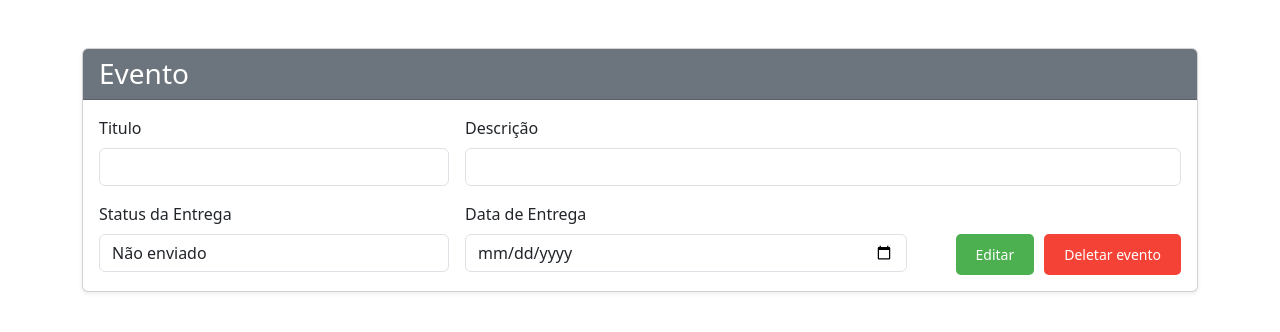
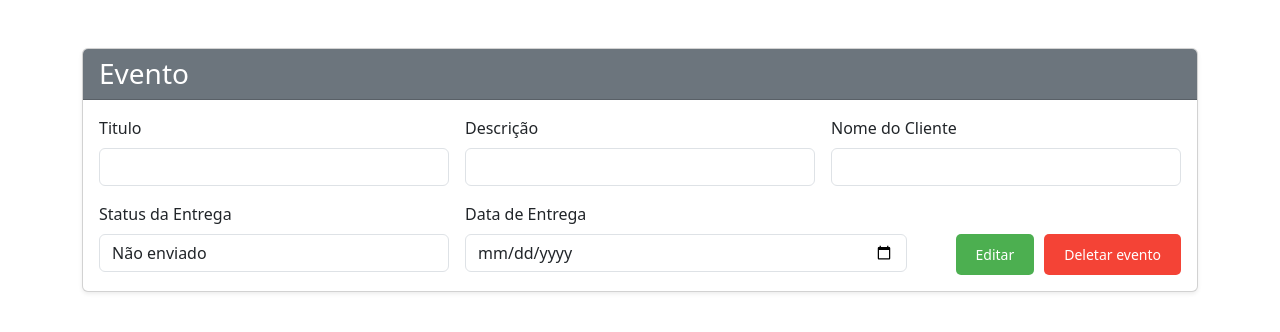
Before and after one commit to ReneDemarchi/plataforma_contabil, a Flask app: template templates/cliente/perfil_evento.html in a window 1280 px wide. Shown: the part 56-388 px from the top of the page. Run offline with Flask 3, Linux system fonts and the light colour scheme; the template is opened without the code that fills it: values that come from a table or form of the project are taken from there, others are empty.

Commit message:
Templete evento com nome do cliente

```diff
--- a/forms.py
+++ b/forms.py
@@ -68,4 +68,5 @@ class Editar_evento(FlaskForm):
     data_entrega = DateField('Data de Entrega', format='%Y-%m-%d')
     id_cliente = StringField('Nome', validators=[Optional(), Length(max=9)])
     status = SelectField('Status da Entrega',choices=[('0', 'Não enviado'), ('1', 'Entregue')])
+    nome_cliente = StringField('Nome do Cliente',validators=[Length(min=3, max=150)])
     submit = SubmitField('Editar')
--- a/routes/cliente.py
+++ b/routes/cliente.py
@@ -52,7 +52,6 @@ def perfil_cliente(id_cliente):
     eventos = Calendario(id_cliente).query_cliente_informado()
     form = visualizacao_dados_cliente()
     p_cliente = Cliente.buscar_por_id(id_cliente)
-    print(p_cliente)
     cnaes = p_cliente.Cnaes_do_cliente()
     endereço = p_cliente.Endrereco()
     contato = p_cliente.Contato()
@@ -99,6 +98,7 @@ def lista_cliente():
 @login_requisito
 def editar_evento(id_evento):
     calendario = Calendario().query_por_id_evento(id_evento)
+    p_cliente = Cliente.buscar_por_id(calendario[0]['id_cliente'])
     form = Editar_evento()
     if request.method == 'GET':
         form.status.data = str(calendario[0]['concluido'])
@@ -110,7 +110,7 @@ def editar_evento(id_evento):
         status = form.status.data
         Calendario().editar_evento(titulo,descricao,data_vencimento,status,id_evento)
         return redirect(url_for("cliente.perfil_cliente", id_cliente=calendario[0]['id_cliente']))
-    return render_template("cliente/perfil_evento.html", form=form ,dados=calendario)
+    return render_template("cliente/perfil_evento.html", form=form ,dados=calendario, dados_cliente = p_cliente)
 
 @cliente.route("/deleta_evento/<int:id_evento>", methods=["POST"])
 @login_requisito
--- a/templates/cliente/perfil_evento.html
+++ b/templates/cliente/perfil_evento.html
@@ -17,9 +17,13 @@
               {{ form.titulo.label(class="form-label") }}
               {{ form.titulo(class="form-control", value=dados[0]['titulo']) }} <!-- arrumar o valor  -->
             </div>
-            <div class="col-md-8">
+            <div class="col-md-4">
               {{ form.descricao.label(class="form-label") }}
               {{ form.descricao(class="form-control", value=dados[0]['descricao']) }}
+            </div>
+              <div class="col-md-4">
+              {{ form.nome_cliente.label(class="form-label") }}
+              {{ form.nome_cliente(class="form-control", value=dados_cliente['nome'],readonly=True)}}
             </div>
                 <div class="col-md-4">
                   {{ form.status.label(class="form-label") }}
@@ -32,7 +36,7 @@
                 <div class="col-3 d-flex justify-content-end mt-5">
                     <div class="botoes d-flex">
                         {{ form.submit(class="btnverde") }}
-                        </form>
+        </form>
                         <form method="POST" action="{{ url_for('cliente.deleta_evento', id_evento=dados[0]['id']) }}">
                             {{ form.csrf_token }}
                             <button type="submit" class="btnvermelho">Deletar evento</button>
```
Also changed, not shown: usuarios.db.
